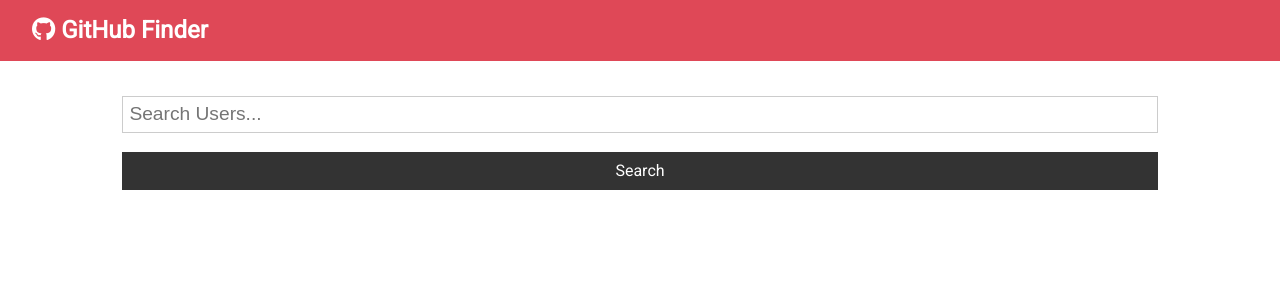
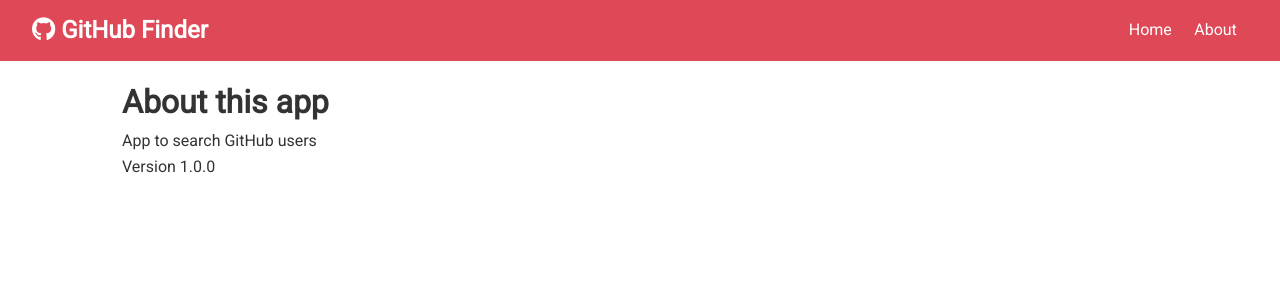
Before and after one commit to rossnetterville/github-finder, a React (Create React App) app: page /about in a window 1280 px wide. Shown: the top 300 px of the page. Built offline with nearby package versions, Linux system fonts and the light colour scheme.

Commit message:
Added about component and router

```diff
--- a/package.json
+++ b/package.json
@@ -10,6 +10,7 @@
     "axios": "^0.21.1",
     "react": "^17.0.2",
     "react-dom": "^17.0.2",
+    "react-router-dom": "^5.2.0",
     "react-scripts": "4.0.3",
     "web-vitals": "^1.0.1"
   },
--- a/src/App.js
+++ b/src/App.js
@@ -1,9 +1,11 @@
-import React, {Component} from 'react';
+import React, {Component, Fragment} from 'react';
+import {BrowserRouter as Router, Switch, Route} from 'react-router-dom'
 import './App.css';
 import Navbar from './components/layout/Navbar'
 import Users from './components/users/Users';
 import Search from './components/users/Search'
 import Alert from './components/layout/Alert'
+import About from './components/pages/About'
 import axios from 'axios';
 
 class App extends Component {
@@ -45,20 +47,29 @@
     const {users, loading} = this.state
 
      return (
-
+      <Router>
         <div className="App">
           <Navbar />
           <div className="container">
             <Alert alert={this.state.alert}/>
+            <Switch>
+              <Route exact path ='/' render={props => (
+                <Fragment>
                   <Search
                     searchUsers={this.searchUsers}
                     clearUsers={this.clearUsers}
                     showClear={users.length > 0 ? true : false}
-            setAlert={this.setAlert}/>
+                    setAlert={this.setAlert}
+                  />
                  <Users loading={loading} users={users}/>
+                </Fragment>
+              )}/>
+              <Route exact path ='/about' component={About}/>
+            </Switch>
+
           </div>
         </div>
-
+      </Router>
   );
   }
 
--- a/src/components/layout/Navbar.js
+++ b/src/components/layout/Navbar.js
@@ -1,5 +1,6 @@
 import React from 'react'
 import PropTypes from 'prop-types'
+import {Link} from 'react-router-dom'
 
 
 const Navbar =  ({icon, title}) =>  {
@@ -9,6 +10,14 @@
                 <h1>
                 <i className={icon} /> {title}
                 </h1>
+                <ul>
+                    <li>
+                        <Link to='/'>Home</Link>
+                    </li>
+                    <li>
+                        <Link to='/about'>About</Link>
+                    </li>
+                </ul>
             </nav>
         )
 }
--- /dev/null
+++ b/src/components/pages/About.js
@@ -0,0 +1,13 @@
+import React, {Fragment} from 'react'
+
+const About = () => {
+    return (
+        <Fragment>
+           <h1>About this app</h1>
+           <p>App to search GitHub users</p>
+           <p>Version 1.0.0</p>
+        </Fragment>
+    )
+}
+
+export default About
```
Also changed, not shown: 2 other files (tests, documents, lock files or other folders). Lines whose indentation alone changed are shown as unchanged.
